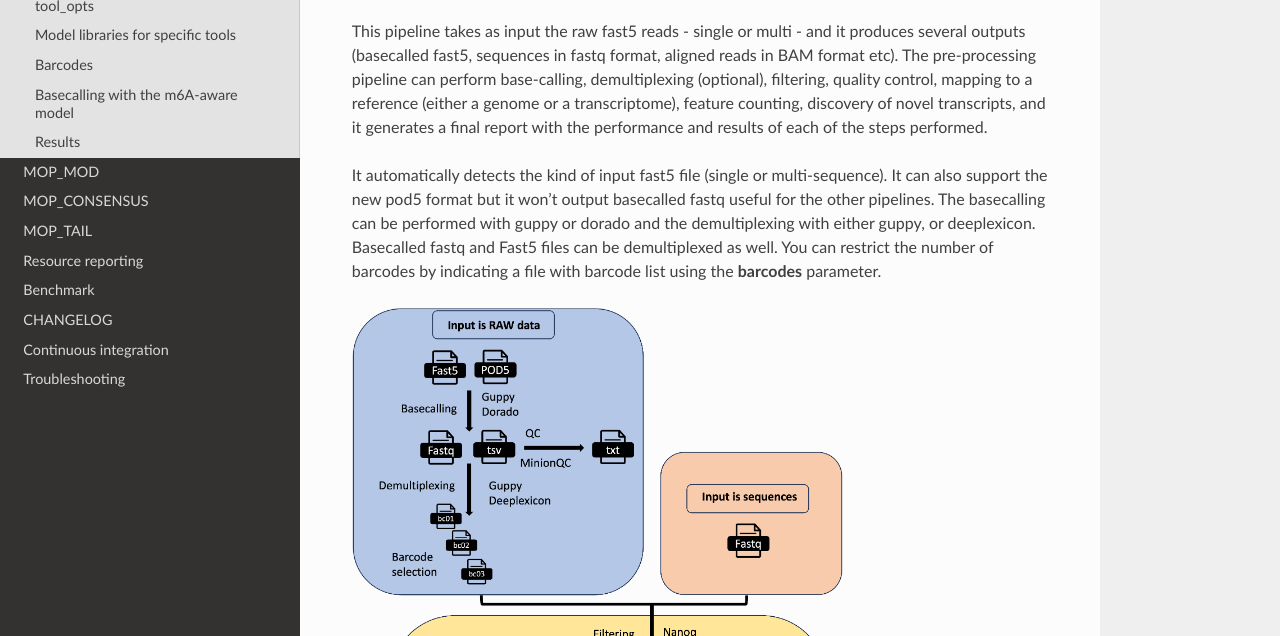
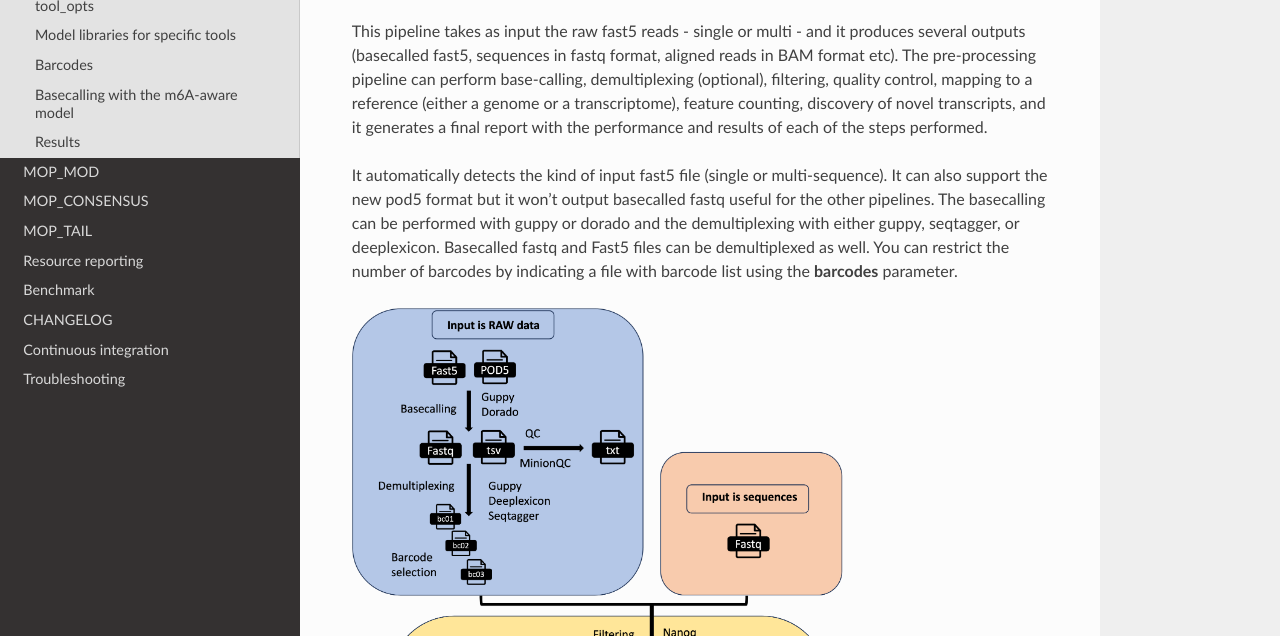
Before and after one commit to biocorecrg/master_of_pores, a Sphinx documentation site: the page built from docs/mop_preprocess.rst, in a window 1280 px wide and 900 px high, cut to the strip 264-900 px from the top of the window. Built offline with Sphinx 7.4.7 and the Read the Docs theme 3.1.0, drawn with Linux system fonts in a browser that asks for light colours; pages that are not in the unit, such as notebooks, are missing from menus; some of the changed text lies outside the part shown.

Commit message:
adding seqtagger

```diff
--- a/docs/mop_preprocess.rst
+++ b/docs/mop_preprocess.rst
@@ -9,7 +9,7 @@
 
 This pipeline takes as input the raw fast5 reads - single or multi - and it produces several outputs (basecalled fast5, sequences in fastq format, aligned reads in BAM format etc). The pre-processing pipeline can perform base-calling, demultiplexing (optional), filtering, quality control, mapping to a reference (either a genome or a transcriptome), feature counting, discovery of novel transcripts, and it generates a final report with the performance and results of each of the steps performed.
 
-It automatically detects the kind of input fast5 file (single or multi-sequence). It can also support the new pod5 format but it won't output basecalled fastq useful for the other pipelines. The basecalling can be performed with guppy or dorado and the demultiplexing with either guppy, or deeplexicon. Basecalled fastq and Fast5 files can be demultiplexed as well. You can restrict the number of barcodes by indicating a file with barcode list using the **barcodes** parameter.
+It automatically detects the kind of input fast5 file (single or multi-sequence). It can also support the new pod5 format but it won't output basecalled fastq useful for the other pipelines. The basecalling can be performed with guppy or dorado and the demultiplexing with either guppy, seqtagger, or deeplexicon. Basecalled fastq and Fast5 files can be demultiplexed as well. You can restrict the number of barcodes by indicating a file with barcode list using the **barcodes** parameter.
 
 
 .. image:: ../img/flow_preproc.png
@@ -133,6 +133,9 @@
 .. note::
    Readucks is run after guppy demultiplexing. It refines the demultiplexing generating different fastqs
 
+.. tip::
+   You don't need to specify the whole path for the models of seqtagger, just the name of the model will be enough
+
 
 Model libraries for specific tools
 ====================
@@ -144,6 +147,9 @@
    * pAmps-rep2-4-train1_newdata_nanopore_UResNet20v2_model.039.h5
 * dorado_models
    * rna002_70bps_hac@v3
+* seqtagger_models
+   * b04_RNA002
+   * b04_RNA004
 
 .. note::
    You need to download the models you want to use in case they are not already available. For instance, if you need another model for dorado you need to do:
@@ -158,6 +164,7 @@
 .. code-block:: console
 
    basecalling dorado   "rna002_70bps_hac@v3"
+   demultiplexing       seqtagger   "-k b100"
    demultiplexing	deeplexicon   "-f multi -m resnet20-final.h5"
 
 .. note::
@@ -182,7 +189,7 @@
 
 .. note::
 
-   The naming convention of the different barcodes is decided by each tool, so guppy will produce **barcode01**, **barcode02**, etc.
+   The naming convention of the different barcodes is decided by each tool, so guppy will produce **barcode01**, **barcode02**, while seqtagger will produce bc_1, bc_2, etc.
 
 
 Basecalling with the m6A-aware model
```
Also changed, not shown: img/flow_preproc.png, 16 other files.
